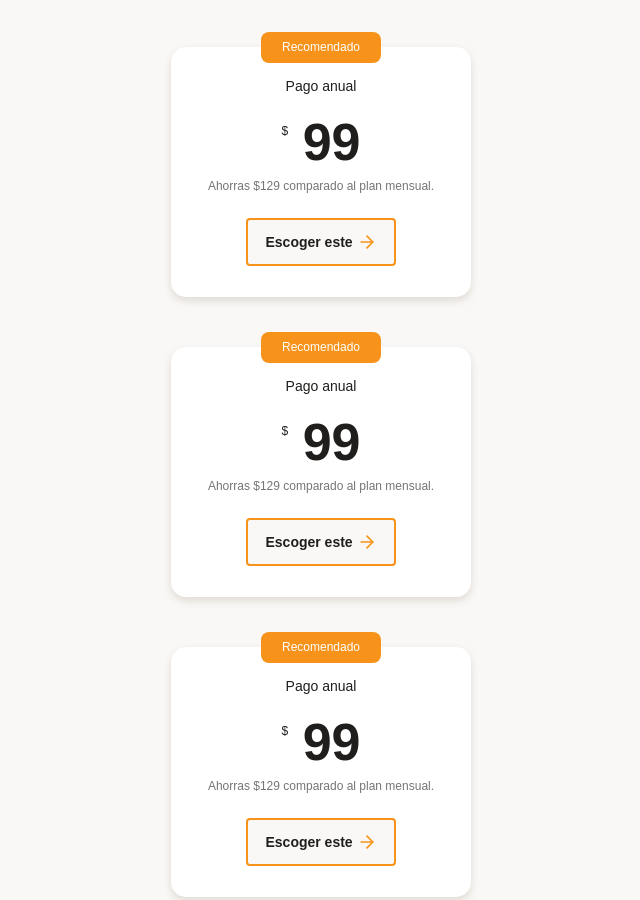
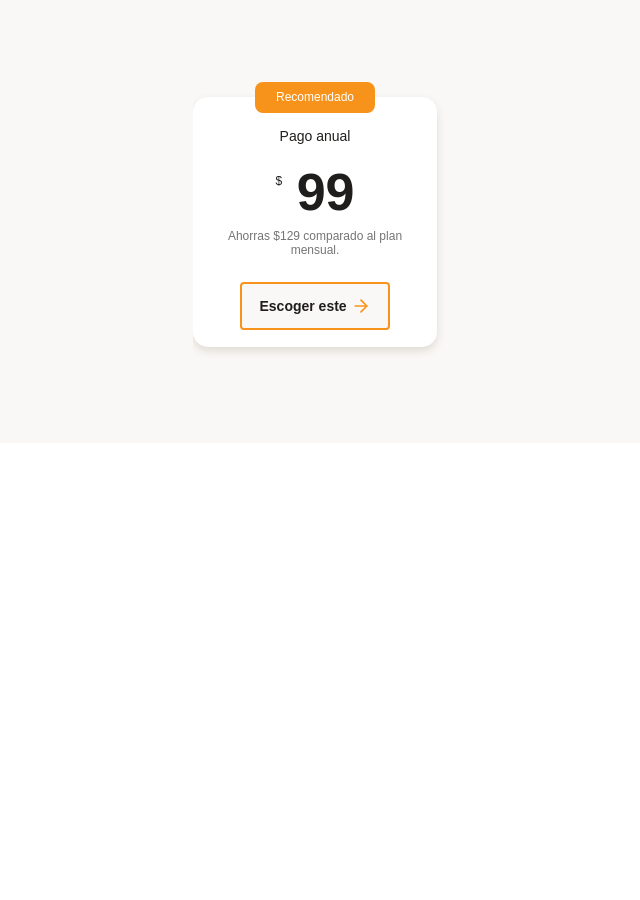
Before and after one commit to Arselt/Batabit-Platzi-Mobilefirst, a plain HTML site: page index.html in a window 1280 px wide. Shown: the part 2963-3863 px from the top of the page, without its empty margins (319-959 px from the left). After the commit the page ends 3406 px from the top, so only its background shows below. Drawn offline with Linux system fonts and the light colour scheme.

Commit message:
Slider done in the mexican pro way

```diff
--- a/index.html
+++ b/index.html
@@ -139,8 +139,6 @@
                         <button class="plan-card--ca">Escoger este <span></span></button>
                     </div>
                 </article>
-            </section>
-            <section class="plans-container--slider">
                 <article class="plan-container--card">
                     <p class="recommended-banner">Recomendado</p>
                     <div class="plan-info-container">
@@ -150,8 +148,6 @@
                         <button class="plan-card--ca">Escoger este <span></span></button>
                     </div>
                 </article>
-            </section>
-            <section class="plans-container--slider">
                 <article class="plan-container--card">
                     <p class="recommended-banner">Recomendado</p>
                     <div class="plan-info-container">
--- a/styles.css
+++ b/styles.css
@@ -391,8 +391,20 @@ main{
     color: #757575;
 }
 
+.plans-container--slider{
+    display: flex;
+    height: 326px;
+    width: 256px;
+    margin: 0 auto;
+    overflow-x: scroll;
+    overscroll-behavior-x: contain;
+    scroll-snap-type: x proximity;
+
+}
+
 .plan-container--card{
     position: relative;
+    scroll-snap-align: center;
     width: 60%;
     min-width: 244px;
     max-width: 300px;
@@ -402,6 +414,11 @@ main{
     background-color: var(--just-white);
     border-radius: 15px;
     box-shadow: 0 4px 8px rgba(89, 73, 30, 0.16);
+}
+
+.plan-container--card:nth-child(2){
+    margin-left: 35px;
+    margin-right: 35px;
 }
 
 .recommended-banner{
```
